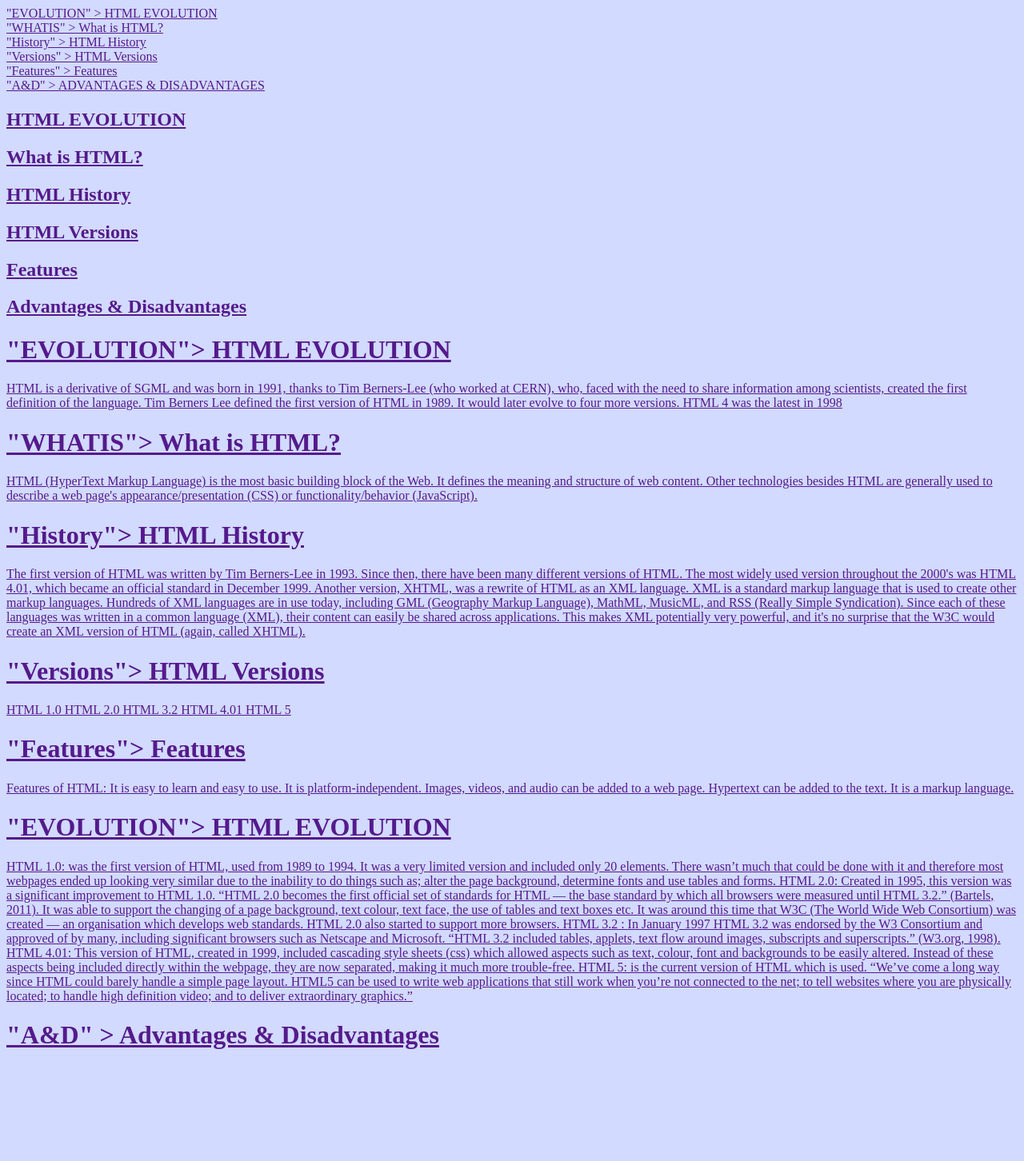
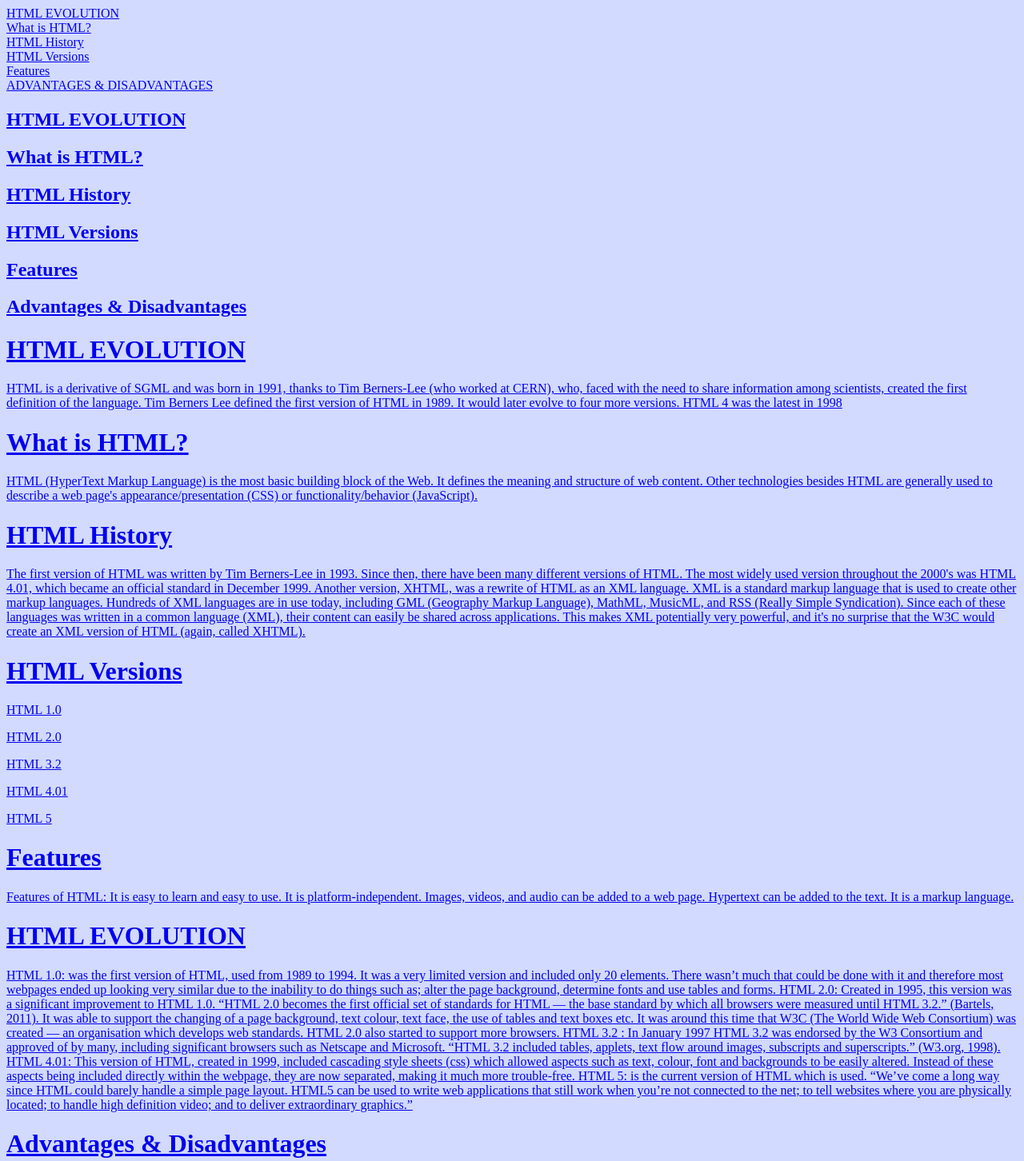
Before and after one commit to chuy696969/index-html, a plain HTML site: page index.html in a window 1280 px wide. Shown: the whole page at 80% size. Before the commit the page ends 1335 px from the top, so only its background shows below. Drawn offline with Linux system fonts and the light colour scheme.

Commit message:
Update index.html

```diff
--- a/index.html
+++ b/index.html
@@ -1,22 +1,22 @@
 <!DOCTYPE html>
 <html>
      <head>
-<title>H T M L+</title>
+<title> H T M L </title>
      </head>
      <body bgcolor="D2DAFF">
 
 
-<a href => "EVOLUTION" > HTML EVOLUTION </h2>
+<a href = "#EVOLUTION" > HTML EVOLUTION </h2>
 <br/>
-<a href => "WHATIS" > What is HTML? </h2>
+<a href = "#WHATIS" > What is HTML? </h2>
 <br/>
-<a href => "History" > HTML History </h2>
+<a href = "#History" > HTML History </h2>
 <br/>
-<a href => "Versions" > HTML Versions </h2>
+<a href = "#Versions" > HTML Versions </h2>
 <br/>
-<a href => "Features" > Features </h2>
+<a href = "#Features" > Features </h2>
 <br/>
-<a href => "A&D" > ADVANTAGES & DISADVANTAGES </h2>
+<a href = "#A&D" > ADVANTAGES & DISADVANTAGES </h2>
 <br/>
 	<h2> HTML EVOLUTION </h2>
 	<h2> What is HTML? </h2>
@@ -26,29 +26,28 @@
 	<h2> Advantages & Disadvantages </h2>
 
 
-<h1 id=> "EVOLUTION"> HTML EVOLUTION </h1>
+<h1 id= "EVOLUTION"> HTML EVOLUTION </h1>
 <p> HTML is a derivative of SGML and was born in 1991, thanks to Tim
 Berners-Lee (who worked at CERN), who, faced with the need to share
 information among scientists, created the first definition of the language.
 Tim Berners Lee defined the first version of HTML in 1989. It would later
 evolve to four more versions. HTML 4 was the latest in 1998 </p>
-<h1 id=> "WHATIS"> What is HTML? </h1>
+<h1 id= "WHATIS"> What is HTML? </h1>
 <p> HTML (HyperText Markup Language) is the most basic building block of the Web. It defines the meaning and structure of web content. Other technologies besides HTML are generally used to describe a web page's
 appearance/presentation (CSS) or functionality/behavior (JavaScript). </p>
-<h1 id=> "History"> HTML History </h1>
+<h1 id= "History"> HTML History </h1>
 <p> The first version of HTML was written by Tim Berners-Lee in 1993. Since then, there have been many different versions of HTML. The most widely used version throughout the 2000's was HTML 4.01, which became an official standard in December 1999.
 
 Another version, XHTML, was a rewrite of HTML as an XML language. XML is a standard markup language that is used to create other markup languages. Hundreds of XML languages are in use today, including GML (Geography Markup Language), MathML, MusicML, and RSS (Really Simple Syndication). Since each of these languages was written in a common language (XML), their content can easily be shared across applications. This makes XML potentially very powerful, and it's no surprise that the W3C would create an XML version of HTML (again, called XHTML).
  </p>
-<h1 id=> "Versions"> HTML Versions </h1>
-<p>
-HTML 1.0
-HTML 2.0
-HTML 3.2
-HTML 4.01
-HTML 5
+<h1 id= "Versions"> HTML Versions </h1>
+<p> HTML 1.0</p>
+<p> HTML 2.0</p>
+<p>HTML 3.2</p>
+<p>HTML 4.01</p>
+<p>HTML 5</p>
  </p>
-<h1 id=> "Features"> Features </h1>
+<h1 id= "Features"> Features </h1>
 <p>
 Features of HTML:
 
@@ -59,7 +58,7 @@ Hypertext can be added to the text.
 It is a markup language.
 </p>
 
-<h1 id=> "EVOLUTION"> HTML EVOLUTION </h1>
+<h1 id= "EVOLUTION"> HTML EVOLUTION </h1>
 <p>
 
 HTML 1.0: was the first version of HTML, used from 1989 to 1994. It was a very limited version and included only 20 elements. There wasn’t much that could be done with it and therefore most webpages ended up looking very similar due to the inability to do things such as; alter the page background, determine fonts and use tables and forms.
@@ -78,7 +77,7 @@ HTML 5: is the current version of HTML which is used. “We’ve come a long way
 to tell websites where you are physically located; to handle high definition video; and to deliver extraordinary graphics.”
 </p>
 
-<h1 id=> "A&D" > Advantages & Disadvantages </h1>
+<h1 id= "A&D" > Advantages & Disadvantages </h1>
 
      </body>
 </html>
```
